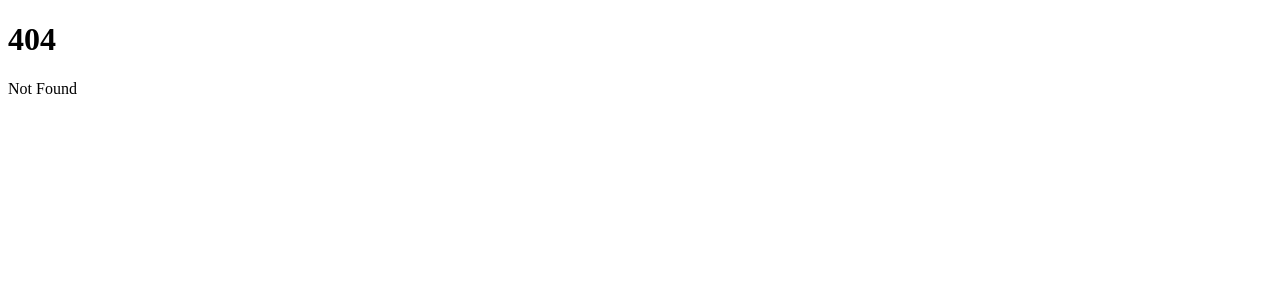
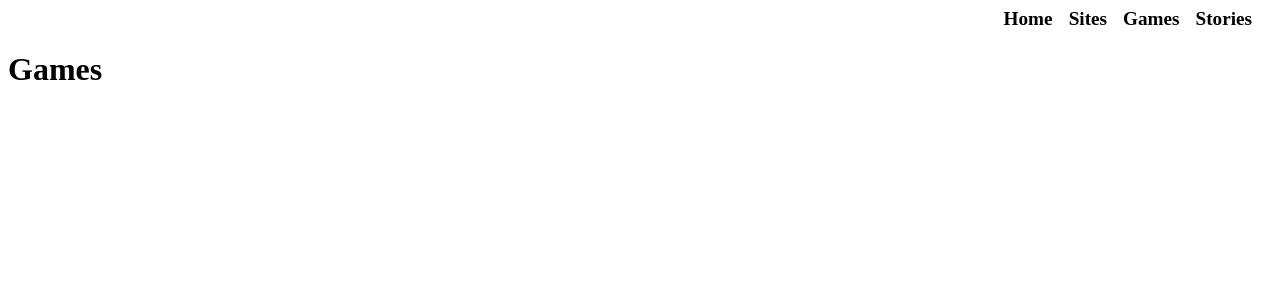
Before and after one commit to mskNeo/portfolio, a SvelteKit app: page /games in a window 1280 px wide. Before the commit this address had no page. Shown: the top 300 px of the page. Built offline with nearby package versions, Linux system fonts and the light colour scheme.

Commit message:
basic layout

```diff
--- /dev/null
+++ b/src/lib/components/NavBar.svelte
@@ -0,0 +1,45 @@
+<script lang="ts">
+    const pages = [
+		{ name: 'Home', href: '/' },
+		{ name: 'Sites', href: '/sites' },
+		{ name: 'Games', href: '/games' },
+		{ name: 'Stories', href: '/stories' }
+	];
+</script>
+
+
+<style>
+	.navbar {
+		display: flex;
+		justify-content: flex-end;
+	}
+
+	.navbar__list {
+		list-style: none;
+		display: flex;
+		gap: 1rem;
+		margin: 0 20px 0 0;
+		padding: 0;
+	}
+
+	.navbar__list li a {
+		text-decoration: none;
+		color: inherit;
+		font-weight: bold;
+		font-size: 1.2rem;
+	}
+
+	.navbar__list li a:hover {
+		text-decoration: underline;
+	}
+</style>
+
+<nav class="navbar" aria-label="Main navigation">
+	<ul class="navbar__list">
+		{#each pages as { name, href }}
+		<li>
+			<a href={href}>{name}</a>
+		</li>
+		{/each}
+	</ul>
+</nav>
--- a/src/routes/+layout.svelte
+++ b/src/routes/+layout.svelte
@@ -1,5 +1,6 @@
 <script lang="ts">
 	import favicon from '$lib/assets/favicon.svg';
+	import NavBar from '$lib/components/NavBar.svelte';
 
 	let { children } = $props();
 
@@ -13,4 +14,14 @@
 	<link rel="icon" href={favicon} />
 </svelte:head>
 
+<style>
+	* {
+		margin: 0;
+		padding: 0;
+		box-sizing: border-box;
+	}
+</style>
+
+<NavBar />
+
 {@render children()}
--- /dev/null
+++ b/src/routes/games/+page.svelte
@@ -0,0 +1 @@
+<h1>Games</h1>
--- /dev/null
+++ b/src/routes/sites/+page.svelte
@@ -0,0 +1 @@
+<h1>Sites</h1>
```
Also changed, not shown: src/routes/stories/+page.svelte (added, +1 -0 lines).
